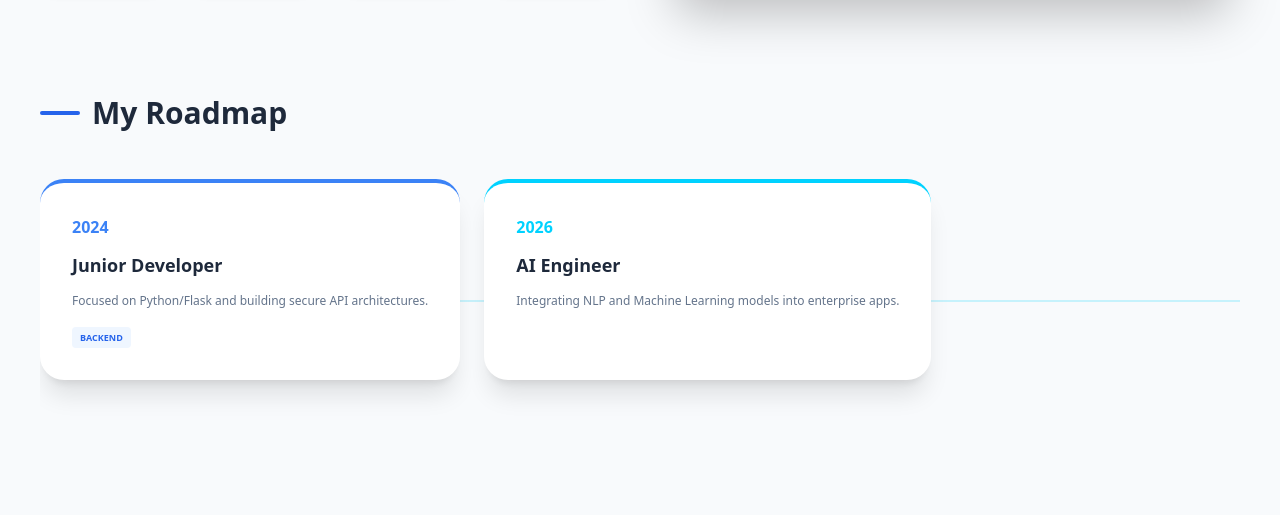
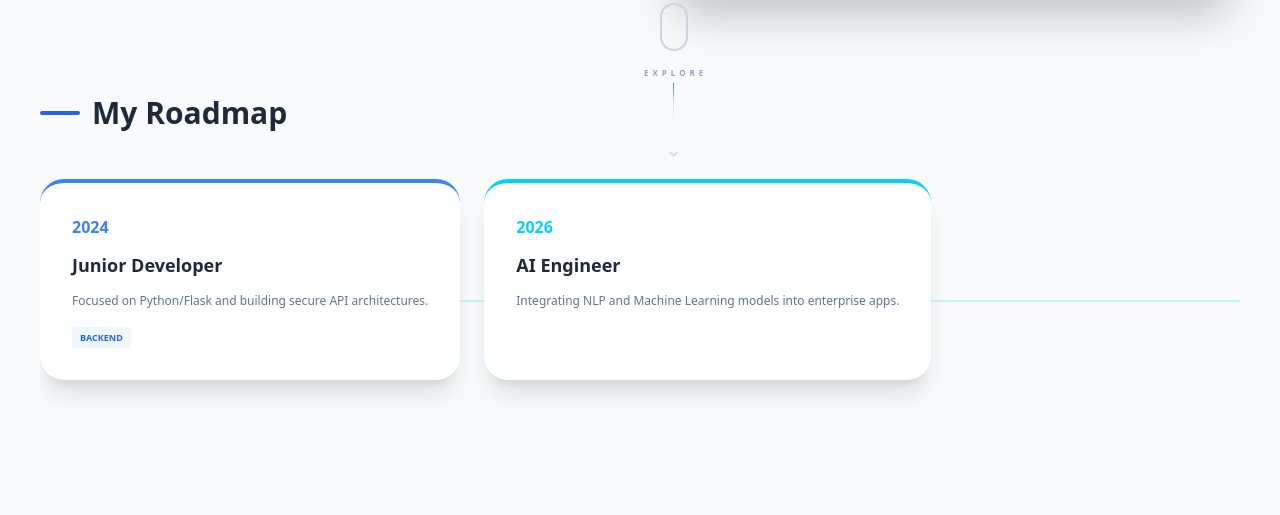
Before and after one commit to hussamahalshawi/hussamalshawi-portfolio, a Flask app: template App/templates/index.html in a window 1280 px wide. Shown: the part 597-1112 px from the top of the page. Run offline with Flask 3, Linux system fonts and the light colour scheme; the template is opened without the code that fills it, so the values that code supplies are empty; some libraries are stand-ins or nearby versions.

Commit message:
feat: enhance UI and layout for the hero section of the homepage

```diff
--- a/App/static/css/style.css
+++ b/App/static/css/style.css
@@ -1,6 +1,16 @@
 /* Custom Styles for Hussam Portfolio */
 :root {
     --accent-blue: #00d2ff;
+}
+/* أضف هذا الكود في ملف CSS الخاص بك */
+html {
+    scroll-behavior: smooth;
+    scroll-snap-type: y mandatory; /* تفعيل القفز التلقائي للسكشن التالي */
+}
+
+section {
+    scroll-snap-align: start; /* محاذاة بداية السكشن مع أعلى الشاشة */
+    scroll-snap-stop: always;
 }
 
 /* Glassmorphism Effect */
@@ -30,3 +40,14 @@
 
 /* Transitions */
 .transition-all { transition: all 0.5s ease; }
+
+@keyframes scroll-dot {
+    0% { transform: translateY(0); opacity: 0; }
+    20% { opacity: 1; }
+    80% { opacity: 1; }
+    100% { transform: translateY(20px); opacity: 0; }
+}
+
+.animate-scroll-dot {
+    animation: scroll-dot 2.2s cubic-bezier(0.15, 0.41, 0.69, 0.94) infinite;
+}
--- a/App/templates/base.html
+++ b/App/templates/base.html
@@ -29,7 +29,7 @@
         }
     </script>
 </head>
-<body class="bg-[#f8fafc] dark:bg-darkBg text-slate-800 dark:text-white transition-all duration-500 font-sans">
+<body class="bg-[#f8fafc] dark:bg-darkBg text-slate-800 dark:text-white transition-all duration-500 font-sans flex flex-col min-h-screen">
 
 <nav class="fixed w-full z-50 px-6 md:px-10 py-4 bg-white/80 dark:bg-darkBg/80 backdrop-blur-md border-b dark:border-slate-800">
     <div class="max-w-7xl mx-auto flex justify-between items-center">
@@ -53,7 +53,8 @@
                 <a href="?lang=en" class="text-[10px] font-bold text-blue-500 transition">EN</a>
             </div>
 
-            <button onclick="toggleTheme()" class="p-2 rounded-full bg-slate-100 dark:bg-slate-800 text-yellow-500 dark:text-yellow-300 hover:scale-110 transition">
+            <button onclick="toggleTheme()"
+                    class="p-2 rounded-full bg-slate-100 dark:bg-slate-800 text-yellow-500 dark:text-yellow-300 hover:scale-110 transition">
                 <i id="theme-icon" class="fas fa-moon"></i>
             </button>
 
@@ -67,7 +68,8 @@
         </div>
     </div>
 
-    <div id="mobile-menu" class="absolute top-full left-0 w-full bg-white dark:bg-darkBg border-b dark:border-slate-800 hidden flex-col p-8 space-y-6 shadow-2xl md:hidden text-center animate-fade-in">
+    <div id="mobile-menu"
+         class="absolute top-full left-0 w-full bg-white dark:bg-darkBg border-b dark:border-slate-800 hidden flex-col p-8 space-y-6 shadow-2xl md:hidden text-center animate-fade-in">
         <a href="/" class="text-lg font-bold">Home</a>
         <a href="#projects" class="text-lg font-bold">Projects</a>
         <a href="#blog" class="text-lg font-bold">Blog</a>
@@ -80,8 +82,11 @@
     </div>
 </nav>
 
+<main class="flex-grow">
         {% block content %}{% endblock %}
-    <footer class="py-12 text-center text-slate-400 text-xs uppercase tracking-widest">
+    </main>
+
+    <footer class="py-12 mt-auto text-center text-slate-400 text-xs uppercase tracking-widest border-t dark:border-slate-800/50">
         <p>&copy; 2026 Hussam Alshawi - Built with Python & Integrity</p>
     </footer>
 
--- a/App/templates/index.html
+++ b/App/templates/index.html
@@ -24,19 +24,26 @@
 
                 <div class="flex space-x-5 mt-6 text-2xl text-slate-400">
                     {% if user.linkedin_url %}
-                    <a href="{{ user.linkedin_url }}" target="_blank" class="hover:text-blue-500 transition-all hover:-translate-y-1"><i class="fab fa-linkedin"></i></a>
+                    <a href="{{ user.linkedin_url }}" target="_blank"
+                       class="hover:text-blue-500 transition-all hover:-translate-y-1"><i
+                            class="fab fa-linkedin"></i></a>
                     {% endif %}
 
                     {% if user.github_url %}
-                    <a href="{{ user.github_url }}" target="_blank" class="hover:text-slate-900 dark:hover:text-white transition-all hover:-translate-y-1"><i class="fab fa-github"></i></a>
+                    <a href="{{ user.github_url }}" target="_blank"
+                       class="hover:text-slate-900 dark:hover:text-white transition-all hover:-translate-y-1"><i
+                            class="fab fa-github"></i></a>
                     {% endif %}
 
                     {% if user.instagram_url %}
-                    <a href="{{ user.instagram_url }}" target="_blank" class="hover:text-pink-600 transition-all hover:-translate-y-1"><i class="fab fa-instagram"></i></a>
+                    <a href="{{ user.instagram_url }}" target="_blank"
+                       class="hover:text-pink-600 transition-all hover:-translate-y-1"><i class="fab fa-instagram"></i></a>
                     {% endif %}
 
                     {% if user.facebook_url %}
-                    <a href="{{ user.facebook_url }}" target="_blank" class="hover:text-blue-600 transition-all hover:-translate-y-1"><i class="fab fa-facebook"></i></a>
+                    <a href="{{ user.facebook_url }}" target="_blank"
+                       class="hover:text-blue-600 transition-all hover:-translate-y-1"><i
+                            class="fab fa-facebook"></i></a>
                     {% endif %}
                 </div>
             </div>
@@ -44,7 +51,8 @@
 
         <div class="grid grid-cols-2 md:grid-cols-4 gap-6 mt-10">
 
-    <div class="bg-white dark:bg-darkCard p-6 rounded-2xl shadow-md border border-slate-50 dark:border-slate-800 text-center transform hover:scale-105 transition duration-300" data-aos="fade-up" data-aos-delay="100">
+            <div class="bg-white dark:bg-darkCard p-6 rounded-2xl shadow-md border border-slate-50 dark:border-slate-800 text-center transform hover:scale-105 transition duration-300"
+                 data-aos="fade-up" data-aos-delay="100">
                 <div class="mb-4 flex justify-center">
                     <div class="p-3 bg-indigo-50 dark:bg-indigo-900/20 rounded-xl">
                         <i class="fas fa-brain text-2xl text-indigo-500"></i>
@@ -56,7 +64,8 @@
         </span>
             </div>
 
-    <div class="bg-white dark:bg-darkCard p-6 rounded-2xl shadow-md border border-slate-50 dark:border-slate-800 text-center transform hover:scale-105 transition duration-300" data-aos="fade-up" data-aos-delay="200">
+            <div class="bg-white dark:bg-darkCard p-6 rounded-2xl shadow-md border border-slate-50 dark:border-slate-800 text-center transform hover:scale-105 transition duration-300"
+                 data-aos="fade-up" data-aos-delay="200">
                 <div class="mb-4 flex justify-center">
                     <div class="p-3 bg-emerald-50 dark:bg-emerald-900/20 rounded-xl">
                         <i class="fas fa-chart-line text-2xl text-emerald-500"></i>
@@ -68,7 +77,8 @@
         </span>
             </div>
 
-    <div class="bg-white dark:bg-darkCard p-6 rounded-2xl shadow-md border border-slate-50 dark:border-slate-800 text-center transform hover:scale-105 transition duration-300" data-aos="fade-up" data-aos-delay="300">
+            <div class="bg-white dark:bg-darkCard p-6 rounded-2xl shadow-md border border-slate-50 dark:border-slate-800 text-center transform hover:scale-105 transition duration-300"
+                 data-aos="fade-up" data-aos-delay="300">
                 <div class="mb-4 flex justify-center">
                     <div class="p-3 bg-amber-50 dark:bg-amber-900/20 rounded-xl">
                         <i class="fas fa-certificate text-2xl text-amber-500"></i>
@@ -80,7 +90,8 @@
         </span>
             </div>
 
-    <div class="bg-white dark:bg-darkCard p-6 rounded-2xl shadow-md border border-slate-50 dark:border-slate-800 text-center transform hover:scale-105 transition duration-300" data-aos="fade-up" data-aos-delay="400">
+            <div class="bg-white dark:bg-darkCard p-6 rounded-2xl shadow-md border border-slate-50 dark:border-slate-800 text-center transform hover:scale-105 transition duration-300"
+                 data-aos="fade-up" data-aos-delay="400">
                 <div class="mb-4 flex justify-center">
                     <div class="p-3 bg-rose-50 dark:bg-rose-900/20 rounded-xl">
                         <i class="fas fa-briefcase text-2xl text-rose-500"></i>
@@ -96,10 +107,29 @@
 
     <div class="lg:w-1/2" data-aos="zoom-in">
         <div class="relative rounded-3xl overflow-hidden border-8 border-white dark:border-slate-800 shadow-2xl">
-            <img src="{{ url_for('static', filename='images/' + (user.profile_image2 or 'hero-image.jpg')) }}" class="w-full h-auto object-cover">
+            <img src="{{ url_for('static', filename='images/' + (user.profile_image2 or 'hero-image.jpg')) }}"
+                 class="w-full h-auto object-cover">
+        </div>
+    </div>
+    <div class="fixed bottom-10 left-1/2 -translate-x-1/2 z-40 hidden md:flex flex-col items-center gap-4 pointer-events-none" data-aos="fade-up" data-aos-delay="800">
+
+    <div class="group relative flex items-center justify-center">
+        <div class="absolute inset-0 bg-blue-500/20 blur-xl rounded-full opacity-0 group-hover:opacity-100 transition-opacity duration-500"></div>
+
+        <div class="w-7 h-12 rounded-full border-2 border-slate-300 dark:border-slate-700 p-1 flex justify-center backdrop-blur-sm bg-white/5">
+            <div class="w-1.5 h-1.5 bg-gradient-to-b from-blue-400 to-blue-600 rounded-full animate-scroll-dot shadow-[0_0_10px_rgba(59,130,246,0.8)]"></div>
         </div>
     </div>
 
+    <div class="flex flex-col items-center gap-1">
+        <span class="text-[8px] uppercase font-black tracking-[0.5em] text-slate-400 dark:text-slate-500 ml-1">Explore</span>
+        <div class="w-px h-10 bg-gradient-to-b from-blue-500 via-blue-500/20 to-transparent"></div>
+    </div>
+
+    <a href="#about" class="pointer-events-auto text-slate-300 dark:text-slate-600 hover:text-blue-500 dark:hover:text-blue-400 transition-all duration-300 hover:scale-125">
+        <i class="fa-solid fa-chevron-down text-[10px]"></i>
+    </a>
+</div>
 </section>
 
 <section id="roadmap" class="py-24 px-10 max-w-7xl mx-auto">
@@ -142,5 +172,4 @@
 </section>
 
 
-
 {% endblock %}
--- a/run.py
+++ b/run.py
@@ -11,6 +11,7 @@ except Exception as e:
     # This prevents the server from hanging in a broken state.
     print(f"[-] Critical Error: Failed to initialize HussamAlshawi-Portfolio: {e}")
     sys.exit(1)
+
 
 def run_server():
     """
@@ -35,6 +36,7 @@ def run_server():
     except Exception as startup_error:
         print(f"[-] Runtime Error: Server crashed during startup: {startup_error}")
 
+
 if __name__ == '__main__':
     # ENTRY POINT VALIDATION:
     # Ensuring the script is executed directly and not imported as a module
```
Lines whose indentation alone changed are shown as unchanged.
